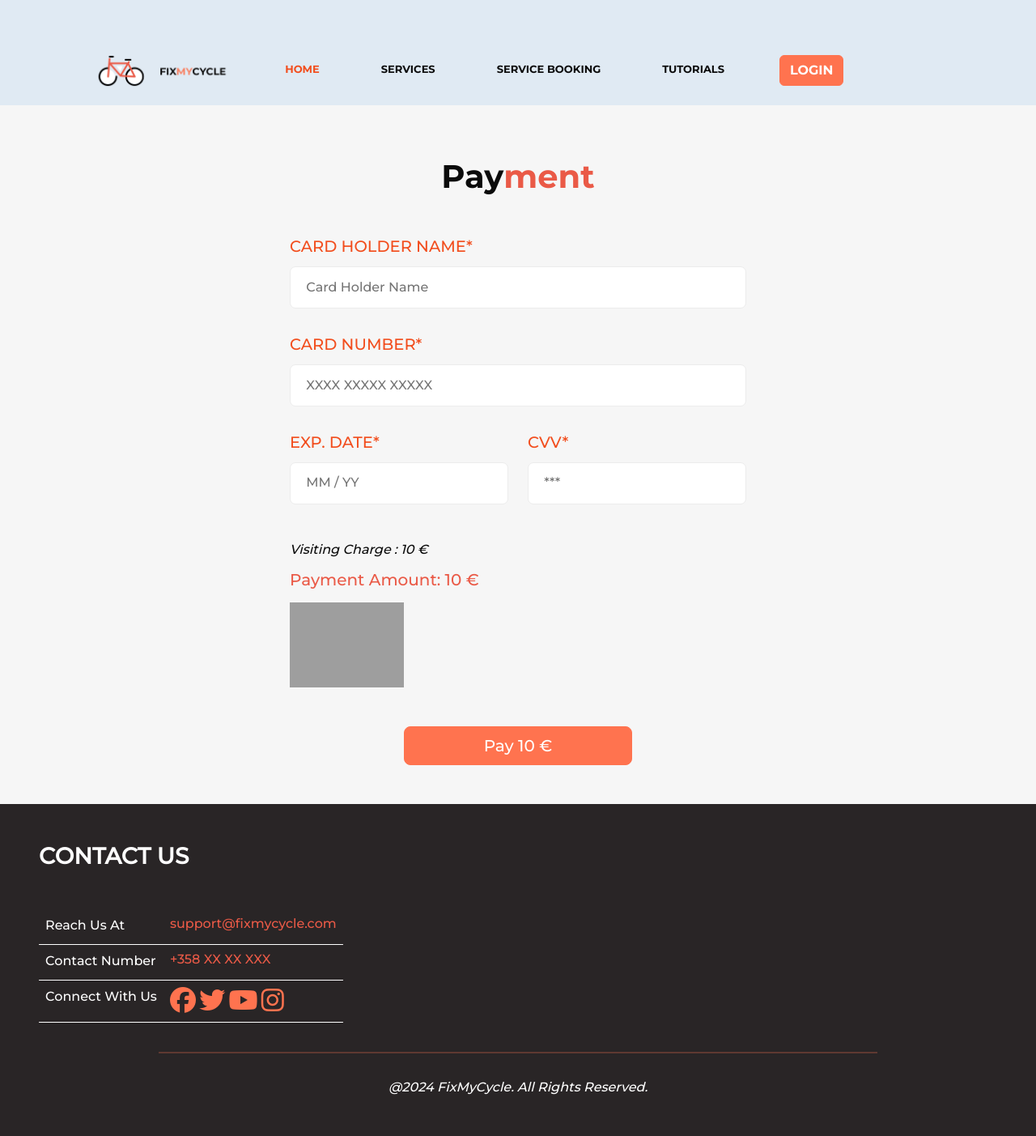
After one commit to rochankhristi99/Team_25_FIX_MY_CYCLE, a PHP site: page /payment.php in a window 1280 px wide. The commit adds this page. Shown: the whole page at 81% size. Run offline with PHP 8.4, Linux system fonts and the light colour scheme; data that the repository does not hold is empty; grey boxes are pictures that could not be loaded.

```diff
--- a/css/rochan.css
+++ b/css/rochan.css
@@ -36,8 +36,8 @@ body {
 }
 
 .navbar-brand {
-    padding-left: 13%;
-    padding-right: 10%;
+    padding-left: 8%;
+    padding-right: 3%;
 }
 
 .nav-logo {
@@ -51,6 +51,7 @@ body {
 
 .nav-link {
     color: #0B0B0B;
+
 }
 
 .nav-link:hover {
@@ -60,6 +61,11 @@ body {
 .navbar-nav .nav-link.active,
 .navbar-nav .nav-link.show {
     color: #F24E1E;
+}
+
+
+.user_logo{
+    width: 33px;;
 }
 
 /*Background Color CSS*/
--- a/db.php
+++ b/db.php
@@ -1,4 +1,5 @@
 <?php
+
 $servername = "db";
 $username = "fix_my_cycle";
 $password = "abc@123";
--- a/header.php
+++ b/header.php
@@ -1,3 +1,8 @@
+<?php
+/*
+session_start();
+*/
+?>
 <!DOCTYPE html>
 <html lang="en">
 
@@ -25,7 +30,7 @@
 
     <!-- Modal -->
     <div class="modal fade" id="exampleModal" tabindex="-1" aria-labelledby="exampleModalLabel" aria-hidden="true">
-        <form name="loginForm" action="login.php" method="post">
+        <form name="loginForm" action="" method="post">
             <div class="modal-dialog">
                 <div class="modal-content">
                     <div class="modal-header">
@@ -34,29 +39,60 @@
                     </div>
                     <div class="modal-body row">
                         <div class="col-12">
-                            <label name="txtEmail" class="f-label">Email*</label>
-                            <input type="email" class="f-input" placeholder="Email">
+                            <label class="f-label">Email*</label>
+                            <input type="email" name="txtEmail" class="f-input" placeholder="Email">
                         </div>
 
                         <div class="col-12">
-                            <label name="txtPassword" class="f-label">Password*</label>
-                            <input type="password" class="f-input" placeholder="Password">
+                            <label class="f-label">Password*</label>
+                            <input type="password" name="txtPassword" class="f-input" placeholder="Password">
                         </div>
 
                     </div>
                     <div class="modal-footer">
-                        <button type="submit" class="btn btn-primary">Login</button>
+
+                        <button type="submit" name="submit" class="btn btn-primary">Login</button>
                     </div>
                 </div>
             </div>
         </form>
 
+    </div>
+    <?php
+    include 'db.php';
+
+    if (isset($_POST['submit']))
+     {
+        if (isset($_POST['txtEmail']) && isset($_POST['txtPassword'])) {
+            $email = $_POST['txtEmail'];
+            $pswd = $_POST['txtPassword'];
+
+            $result = mysqli_query($conn, "SELECT * FROM login_table WHERE email_id= '$email' AND password= '$pswd' ");
+
+            if ($result) {
+                //I have Fetch the row
+                $row = mysqli_fetch_array($result);
+
+                //I have check row is null or not
+                if ($row) {
+                    $username = $row['email_id'];
+                    $_SESSION["useremail"] = $username;
+                } else {
+                    echo "<script>alert('No matching user found.')</script>";
+                }
+            } else {
+                echo "Error executing the query: " . mysqli_error($conn);
+            }
+        } else {
+            echo "<script>alert('Email and password not provided.')</script>";
+        }
+    }
+    ?>
 
 
 
 
 
-    </div>
     <!--Navigation and Header Section Start-->
     <nav class="navbar navbar-expand-lg bg_light_blue">
         <div class="container-fluid">
@@ -79,55 +115,33 @@
                     <li class="nav-item">
                         <a class="nav-link" href="tutorials.php">TUTORIALS</a>
                     </li>
-                    <li class="nav-item">
+
+                    <?php
+                    if (isset($_SESSION["useremail"])) {
+                        ?>
+                        <li class="nav-item">
+                            <a class="nav-link" style="padding-top: unset;" href="index.php">
+                                <img class="user_logo" src="img/user.png" />
+                                <?php echo strtoupper($_SESSION["useremail"]); ?>
+                            </a>
+                        </li>
+                        <li class="nav-item">
+                            <a class="nav-link" href="logout.php">LOGOUT</a>
+                        </li>
+                        <?php
+                    } else {
+                        ?>
                         <button type="button buttonOrg" class="btn btn-primary" data-bs-toggle="modal"
                             data-bs-target="#exampleModal">
                             LOGIN
                         </button>
-                    </li>
-
+                        <?php
+                    }
+                    ?>
                 </ul>
             </div>
         </div>
     </nav>
-
-    <!--Header Images-->
-    <div id="carouselExample" class="carousel slide">
-        <div class="carousel-inner">
-            <div class="carousel-item active">
-                <img src="img/carousel_img_1.jpg" class="d-block w-100 caro_img" alt="...">
-            </div>
-            <div class="carousel-item">
-                <img src="img/carousel_img_2.jpg" class="d-block w-100 caro_img" alt="...">
-            </div>
-            <div class="carousel-item">
-                <img src="img/carousel_img_3.jpg" class="d-block w-100 caro_img" alt="...">
-            </div>
-            <div class="carousel-item">
-                <img src="img/carousel_img_4.jpg" class="d-block w-100 caro_img" alt="...">
-            </div>
-        </div>
-        <button class="carousel-control-prev" type="button" data-bs-target="#carouselExample" data-bs-slide="prev">
-            <span class="carousel-control-prev-icon" aria-hidden="true"></span>
-            <span class="visually-hidden">Previous</span>
-        </button>
-        <button class="carousel-control-next" type="button" data-bs-target="#carouselExample" data-bs-slide="next">
-            <span class="carousel-control-next-icon" aria-hidden="true"></span>
-            <span class="visually-hidden">Next</span>
-        </button>
-
-        <!-- Overlay Content -->
-        <div class="d-block overlay">
-            <h6 class="font-size-xsmal">YOU AND YOUR CYCLE DESERVE BETTER</h3>
-                <h1 class="text_title font-size-large">Byscle <span class="text_org">Service</span> At<span
-                        class="text_org">
-                        Home</span></h1>
-
-                <button class="buttonOrg2 font-size-xsmall-unset">IF YOU NEED, WE HERE</button>
-        </div>
-        <a href="service_booking.html"><button class="ovrl_btn custom-position">Book Service</button></a>
-    </div>
-
 
 
     <!--Navigation and Header Section 1 End-->
--- a/index.php
+++ b/index.php
@@ -1,7 +1,7 @@
 <?php
 include 'header.php';
+include 'header_2.php';
 ?>
-
 <!--Main Content Section Start-->
 <div class="body_sec text-center">
     <h1 class="text_title">Why<span class="text_org"> Choose</span> Us</h1>
--- /dev/null
+++ b/logout.php
@@ -0,0 +1,6 @@
+<?php
+session_start();
+session_destroy();
+header("Location: index.php");
+exit;
+?>
--- /dev/null
+++ b/payment.php
@@ -0,0 +1,59 @@
+<?php include 'header.php'; ?>
+<div class="body_sec">
+
+  <h1 class="text_title mb-5 text-center">Pay<span class="text_org">ment</span></h1>
+
+  <div class="row">
+    <div class="col-lg-3">
+
+    </div>
+    <div class="col-lg-6">
+      <form class="row g-3">
+        <div id="Form1">
+          <div class="col-md-12">
+            <label class="f-label">CARD HOLDER NAME*</label>
+            <input type="text" name="inputEmail" class="f-input" placeholder="Card Holder Name" required>
+          </div>
+
+
+          <div class="col-md-12">
+            <label class="f-label">CARD NUMBER*</label>
+            <input type="text" name="inputCardNumber" class="f-input" id="inputAddress" placeholder="XXXX XXXXX XXXXX" required>
+          </div>
+
+          <div class="row">
+            <div class="col">
+              <label class="f-label">EXP. DATE*</label>
+              <input type="text" name class="f-input" placeholder="MM / YY" required>
+            </div>
+            <div class="col">
+              <label class="f-label">CVV*</label>
+              <input type="text" name="inputCVV" class="f-input" placeholder="***" required>
+            </div>
+          </div>
+
+
+          <div class="col-md-12">
+            <h6 class="my-3"><em>Visiting Charge : 10 €</em></h5>
+
+              <h5 class="text_org mb-3">Payment Amount: 10 €</h4>
+                <a href="https://codepen.io/tarun-sai/full/yLNBoed" target="_blank"> <img class="w-25"
+                    src="https://forms.app/static/img/paypal/card.png"></a>
+          </div>
+
+
+          <div class="col-12 mb-5">
+            <center>
+              <button type="submit" class="btn btn-primary btn-lg w-50 mt-5">Pay 10 €</button>
+            </center>
+          </div>
+        </div>
+      </form>
+    </div>
+    <div class="col-lg-3">
+
+    </div>
+  </div>
+
+</div>
+<?php include 'footer.php'; ?>
--- a/services.php
+++ b/services.php
@@ -45,7 +45,7 @@ include 'header.php';
         </div>
 
         <div>
-            <img src="img/7155120.jpg" class="cyclerepair_img img_bld" />
+            <!-- <img src="img/7155120.jpg" class="cyclerepair_img img_bld" /> -->
             <center>
                 <div class="w-75 mb-5">
                     <em class="display-3">
```
Also changed, not shown: header_2.php (added, +36 -0 lines), login(Not used).php (added, +48 -0 lines), login.php (deleted, +0 -31 lines), payment_2.php (added, +63 -0 lines), img/user.png (added).
